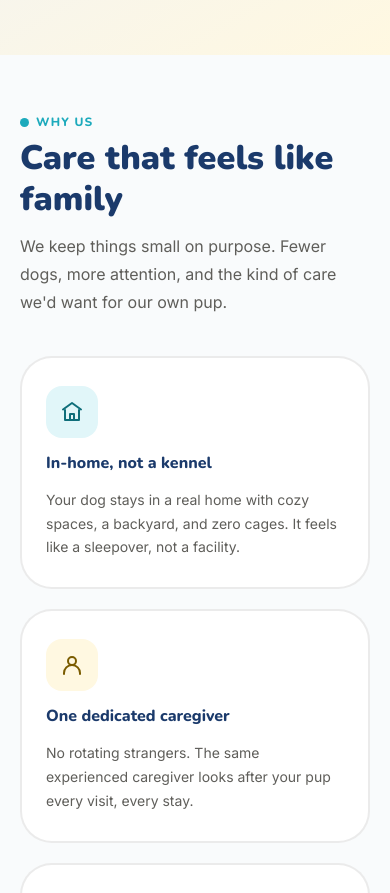
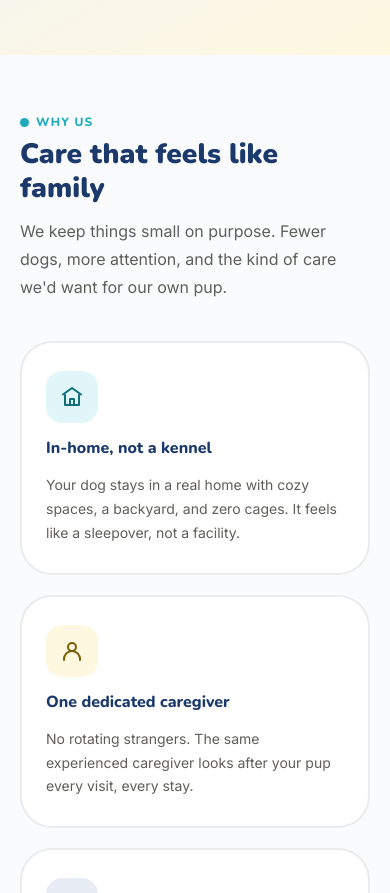
Before and after one commit to AliAdabi/olivers-paws-and-play, a React (Vite) app: page / in a window 390 px wide. Shown: the part 1080-1973 px from the top of the page. Built offline with nearby package versions, Linux system fonts and the light colour scheme.

Commit message:
Add smooth scrolling and responsive fixes for tablet/mobile

```diff
--- a/src/index.css
+++ b/src/index.css
@@ -2,6 +2,11 @@
   box-sizing: border-box;
   margin: 0;
   padding: 0;
+}
+
+html {
+  scroll-behavior: smooth;
+  scroll-padding-top: 80px;
 }
 
 :root {
@@ -36,13 +41,34 @@ h1, h2, h3, h4 {
   font-family: 'Nunito', sans-serif;
 }
 
+img {
+  max-width: 100%;
+}
+
 section {
   padding: 5rem 2.5rem;
+}
+
+@media (max-width: 1024px) {
+  section {
+    padding: 4rem 2rem;
+  }
 }
 
 @media (max-width: 768px) {
   section {
     padding: 3.5rem 1.25rem;
+  }
+}
+
+@media (prefers-reduced-motion: reduce) {
+  html {
+    scroll-behavior: auto;
+  }
+  *, *::before, *::after {
+    animation-duration: 0.01ms !important;
+    animation-iteration-count: 1 !important;
+    transition-duration: 0.01ms !important;
   }
 }
 
@@ -67,6 +93,7 @@ section {
     opacity: 0.17;
   }
 }
+
 @keyframes statPop {
   0% {
     opacity: 0;
@@ -77,3 +104,8 @@ section {
     transform: translateY(0) scale(1);
   }
 }
+@media (max-width: 768px) {
+  h2 {
+    font-size: 28px !important;
+  }
+}
```
